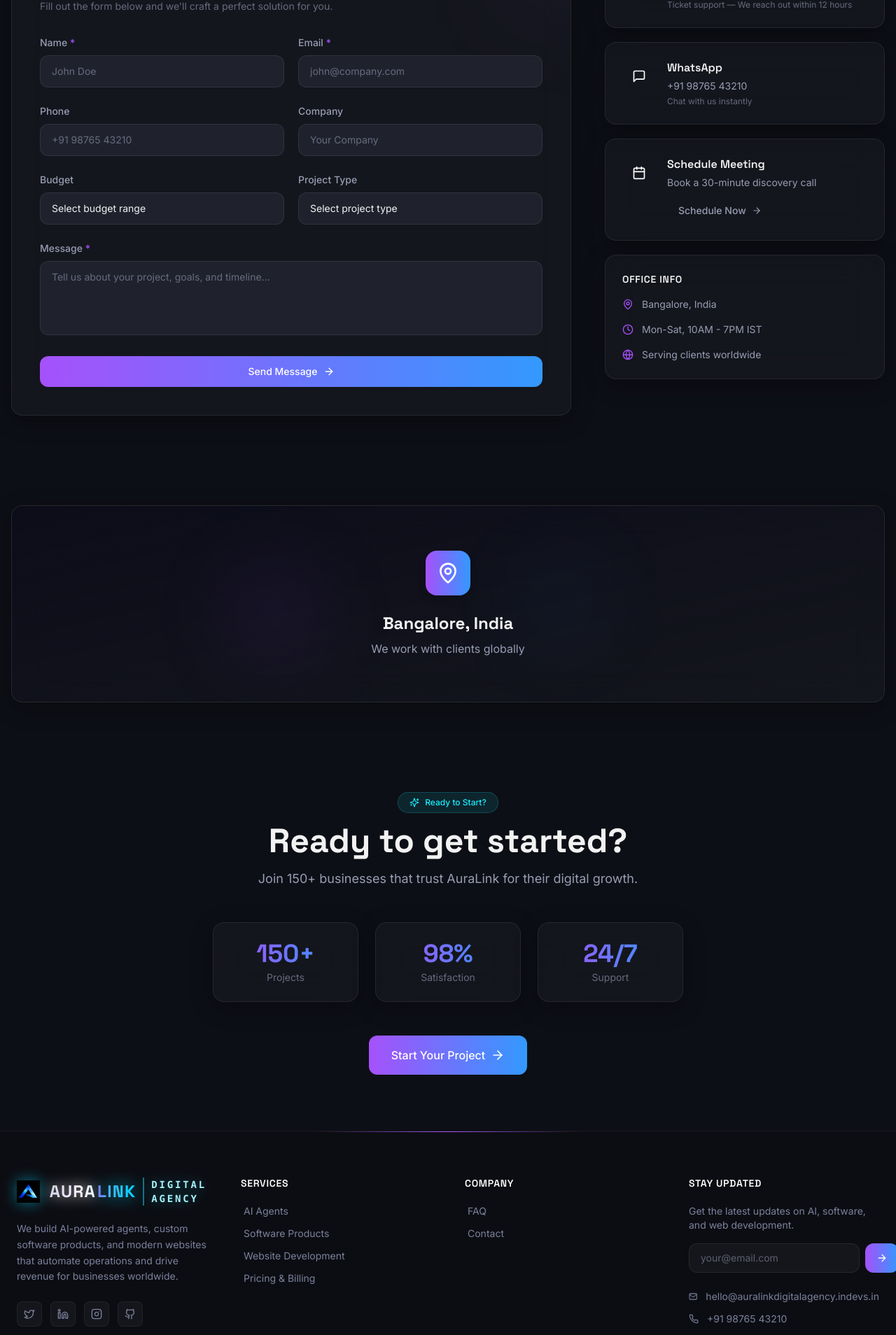
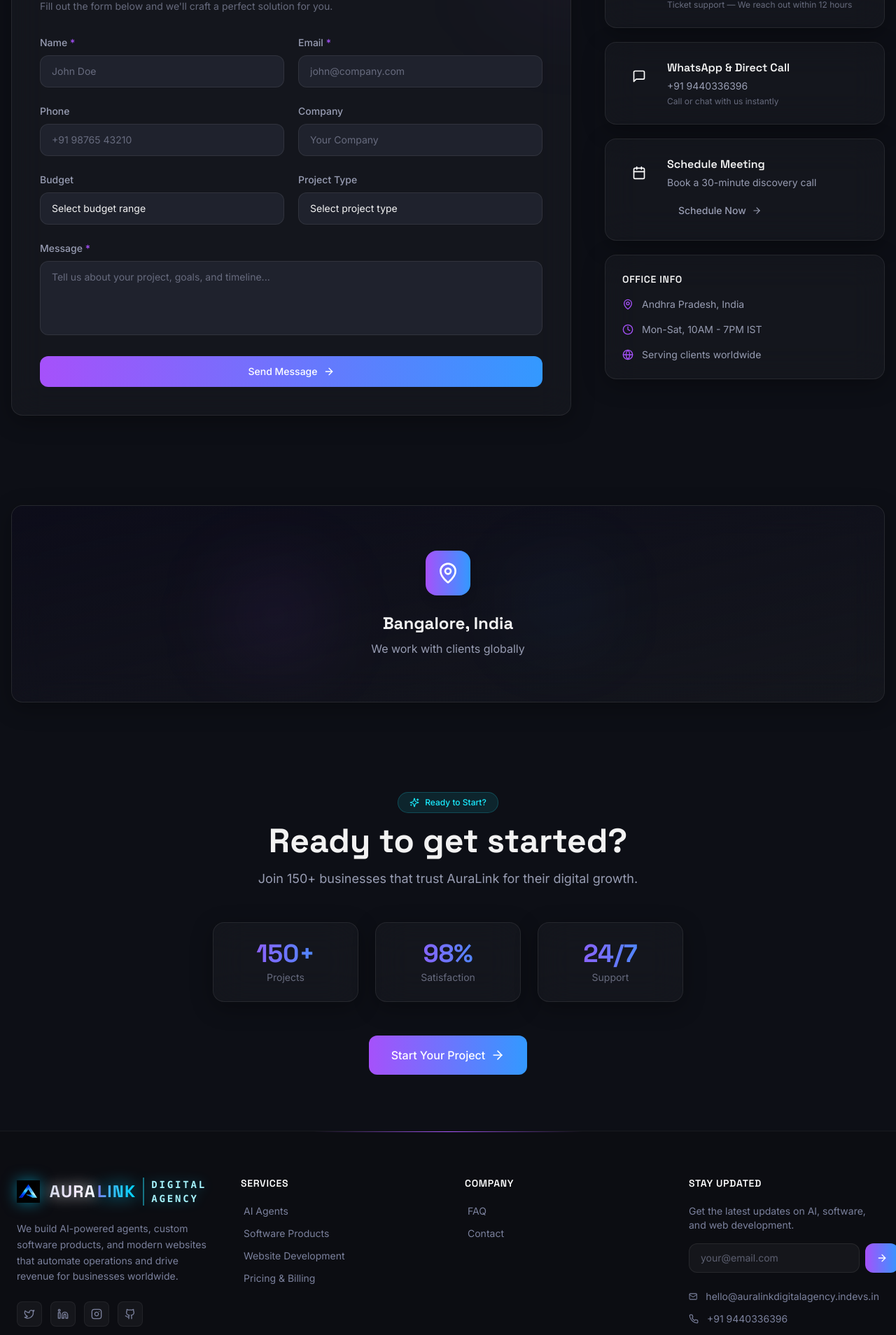
Before and after one commit to ravichandrareddy-projects/AuraLinkDagency, a Next.js app: page /contact in a window 1280 px wide. Shown: the part 600-2508 px from the top of the page at 70% size. Built offline with nearby package versions, Linux system fonts and the light colour scheme.

Commit message:
Update official mobile number +91 9440336396 and location Andhra Pradesh, India across site, replace View Portfolio with Explore Services CTA

```diff
--- a/src/app/contact/page.js
+++ b/src/app/contact/page.js
@@ -49,9 +49,9 @@ const supportCards = [
   },
   {
     icon: MessageSquare,
-    title: 'WhatsApp',
-    detail: '+91 98765 43210',
-    sub: 'Chat with us instantly',
+    title: 'WhatsApp & Direct Call',
+    detail: '+91 9440336396',
+    sub: 'Call or chat with us instantly',
     gradient: 'from-accent-blue to-accent-cyan',
   },
   {
@@ -65,7 +65,7 @@ const supportCards = [
 ]
 
 const officeInfo = [
-  { icon: MapPin, text: 'Bangalore, India' },
+  { icon: MapPin, text: 'Andhra Pradesh, India' },
   { icon: Clock, text: 'Mon-Sat, 10AM - 7PM IST' },
   { icon: Globe, text: 'Serving clients worldwide' },
 ]
--- a/src/app/page.js
+++ b/src/app/page.js
@@ -221,11 +221,11 @@ function HeroSection() {
                 Book Consultation
                 <ArrowRight className="w-4 h-4" />
               </Link>
-              <Link href="/portfolio" className="btn-secondary text-base py-3.5 px-7 flex items-center gap-2">
+              <Link href="/services" className="btn-secondary text-base py-3.5 px-7 flex items-center gap-2">
                 <div className="w-6 h-6 rounded-full gradient-primary flex items-center justify-center">
-                  <Play className="w-3 h-3 text-white fill-white translate-x-0.5" />
+                  <Sparkles className="w-3 h-3 text-white" />
                 </div>
-                View Portfolio
+                Explore Services
               </Link>
             </motion.div>
 
--- a/src/components/layout/Footer.jsx
+++ b/src/components/layout/Footer.jsx
@@ -133,13 +133,16 @@ export default function Footer() {
                 <Mail size={14} />
                 <span>hello@auralinkdigitalagency.indevs.in</span>
               </a>
-              <div className="flex items-center gap-3 text-[hsl(230,15%,55%)] text-sm">
+              <a
+                href="tel:+919440336396"
+                className="flex items-center gap-3 text-[hsl(230,15%,55%)] text-sm hover:text-white transition-colors"
+              >
                 <Phone size={14} />
-                <span>+91 98765 43210</span>
-              </div>
+                <span>+91 9440336396</span>
+              </a>
               <div className="flex items-center gap-3 text-[hsl(230,15%,55%)] text-sm">
                 <MapPin size={14} />
-                <span>Bangalore, India</span>
+                <span>Andhra Pradesh, India</span>
               </div>
             </div>
           </div>
```
